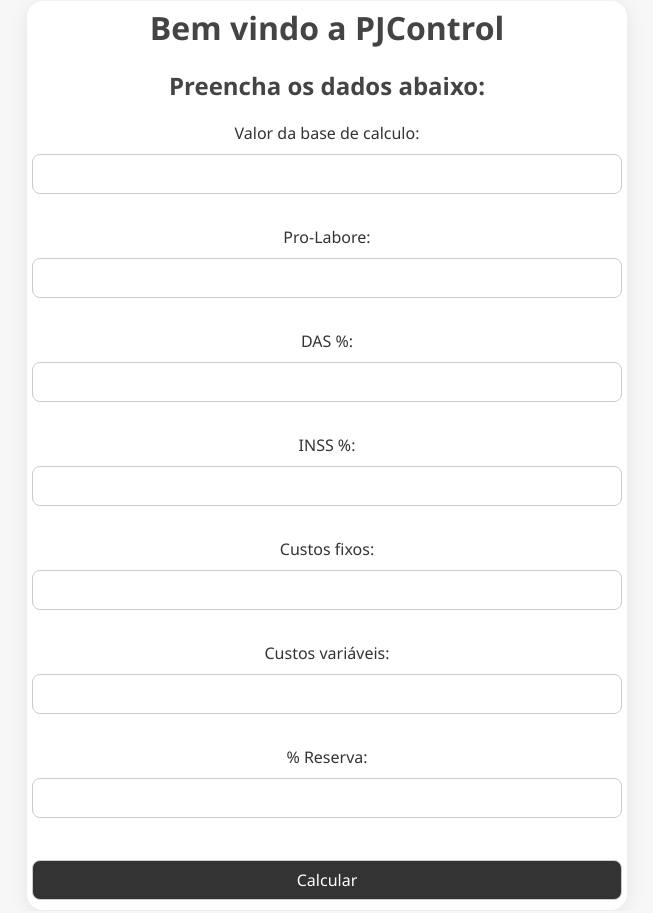
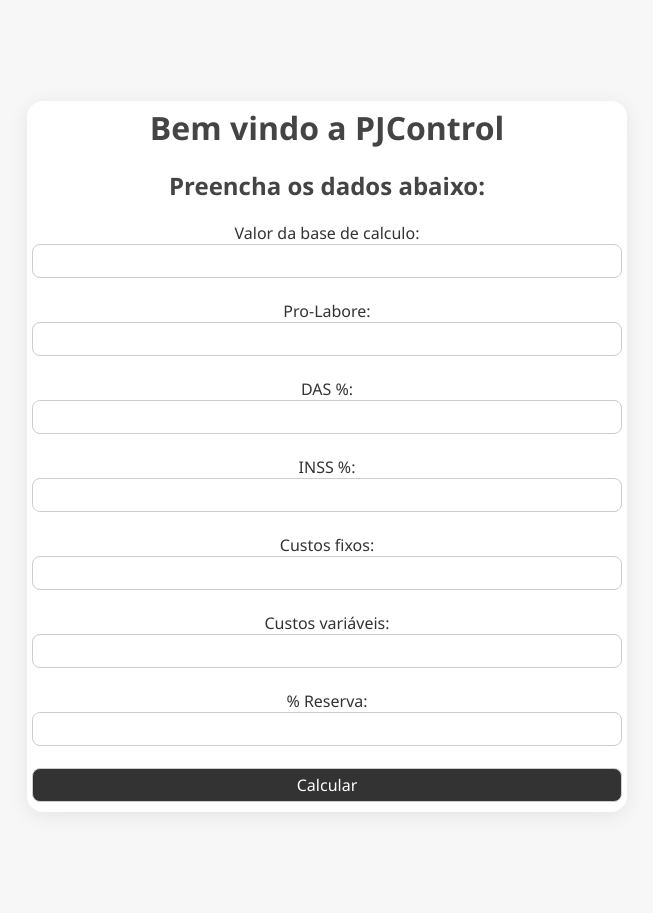
Before and after one commit to souviitor/PJControl, a Flask app: page / in a window 1280 px wide. Shown: the whole page, without its empty margins (313-966 px from the left). Run offline with Flask 3, Linux system fonts and the light colour scheme.

Commit message:
alteração de styles

```diff
--- a/static/css/style.css
+++ b/static/css/style.css
@@ -23,6 +23,7 @@
     border-radius: 16px;
     box-shadow: 0 4px 20px rgba(0,0,0,0.08);
     text-align: center;
+    margin: 100px;
 }
 
 h1, h2 {
@@ -34,12 +35,11 @@
 form {
     display: flex;
     flex-direction: column;
-    gap: 10px;
-    margin-bottom: 5px;
+        margin-bottom: 5px;
 }
 
 input, button {
-    padding: 8px;
+    padding: 5px;
     border-radius: 8px;
     border: 1px solid #ccc;
     font-size: 1rem;
@@ -87,7 +87,7 @@
 }
 
 /* Responsividade */
-@media (max-width: 2160px) {
+@media (max-width: 2040px) {
     body {
         padding: 1px;
     }
@@ -96,7 +96,7 @@
     }
 }
 
-@media (max-width: 480px) {
+@media (max-width: 430px) {
     h1, h2 {
         font-size: 1.2rem;
     }
```
